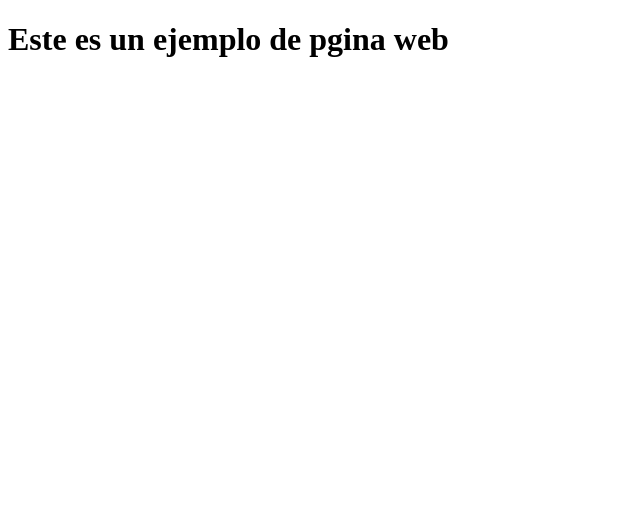
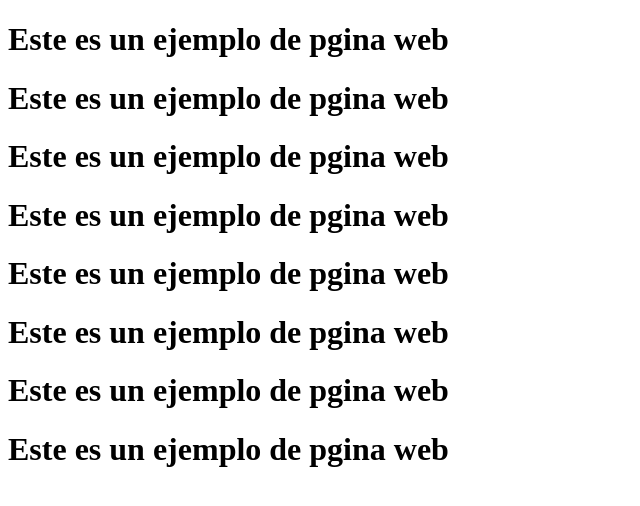
Before and after one commit to pol33/proyectosWeb, a plain HTML site: page index.html in a window 1280 px wide. Shown: the whole page, without its empty margins (0-640 px from the left). Drawn offline with Linux system fonts and the light colour scheme.

Commit message:
Segundo commit

```diff
--- a/index.html
+++ b/index.html
@@ -5,7 +5,14 @@
 </head>
 	<body>
 		<h1><b>Este es un ejemplo de pgina web</h1>
-			<script>alert("Mensaje");</script>
+		<h1><b>Este es un ejemplo de pgina web</h1>
+		<h1><b>Este es un ejemplo de pgina web</h1>
+		<h1><b>Este es un ejemplo de pgina web</h1>
+		<h1><b>Este es un ejemplo de pgina web</h1>
+		<h1><b>Este es un ejemplo de pgina web</h1>
+		<h1><b>Este es un ejemplo de pgina web</h1>
+		<h1><b>Este es un ejemplo de pgina web</h1>
+			<script>alert("VAMOS A GANAR ");</script>
 
 
 
```
